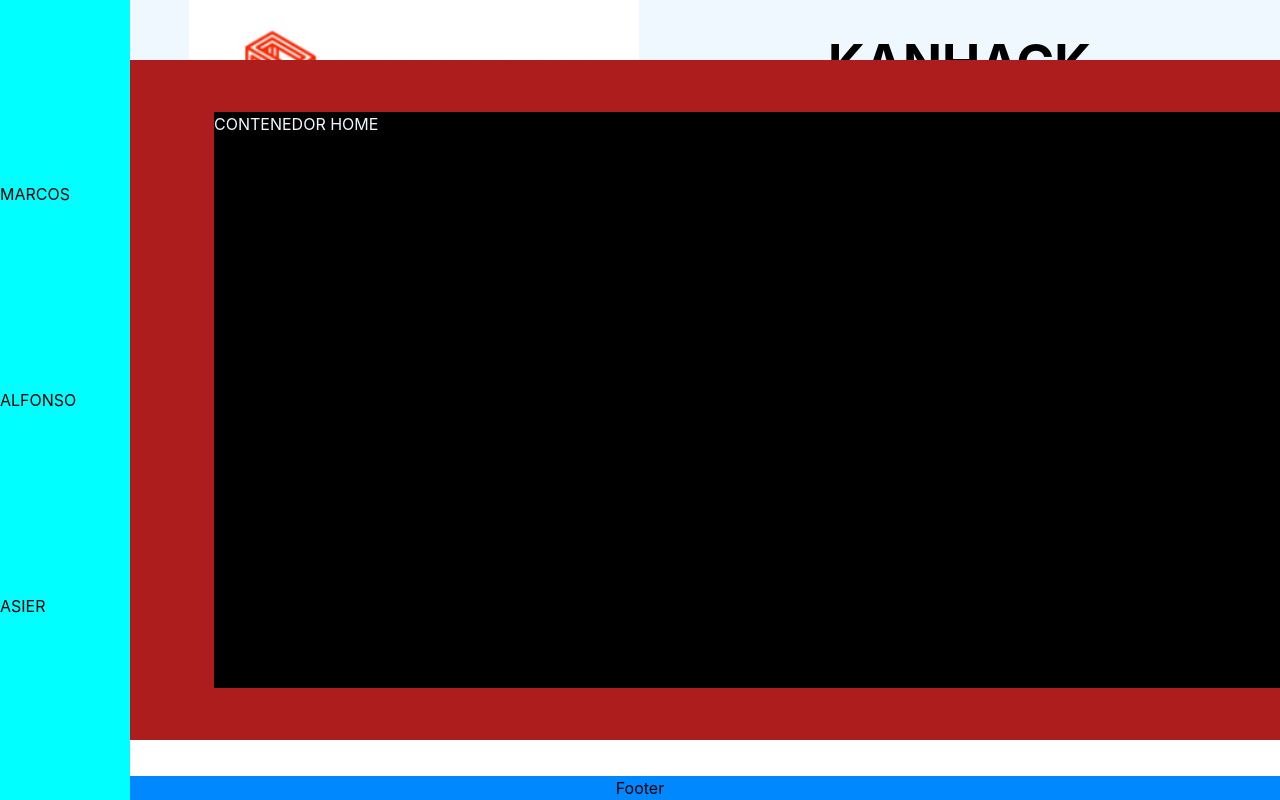
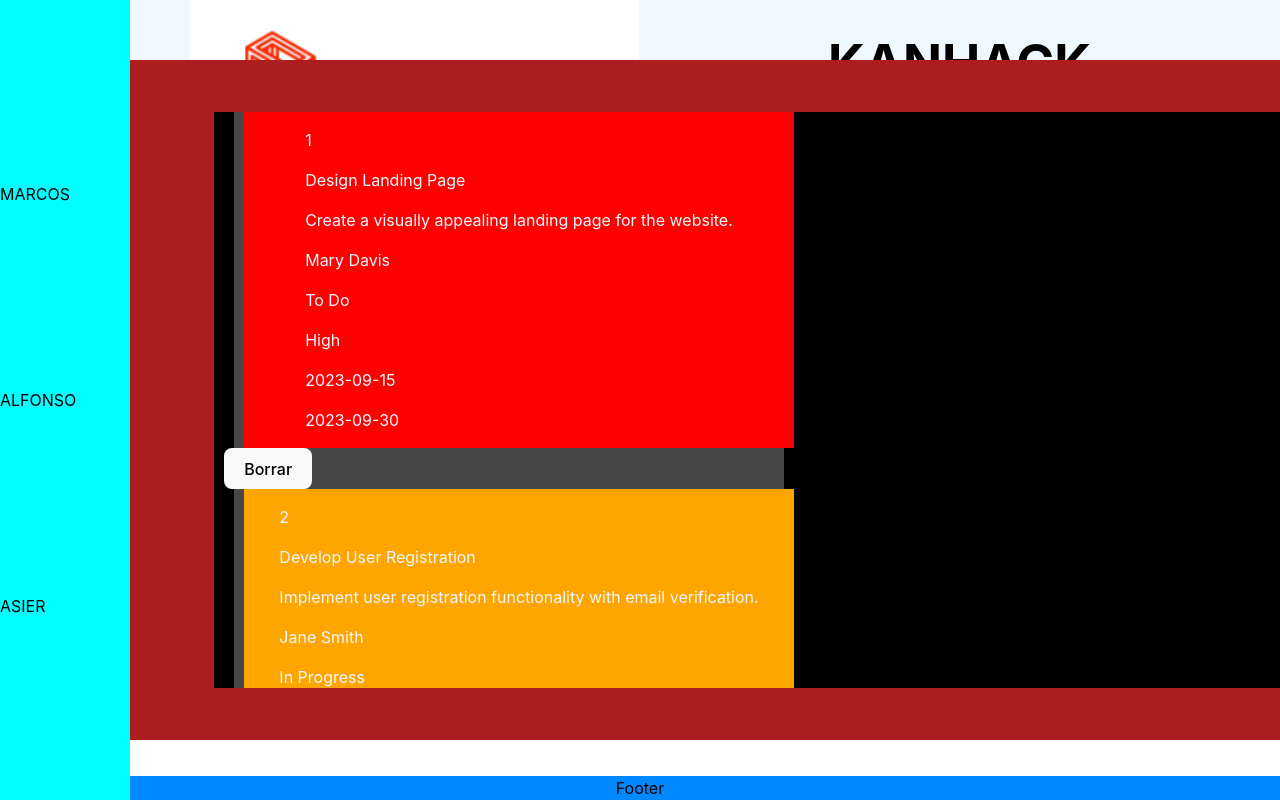
Before and after one commit to MDasier/KANHACK, a React (Vite) app: page / in a window 1280 px wide. Shown: the top 800 px of the page. Built offline with nearby package versions, Linux system fonts and the light colour scheme.

Commit message:
Day 2 Done

```diff
--- a/src/App.css
+++ b/src/App.css
@@ -51,4 +51,14 @@
   height: 90%;
   justify-content: center;
   align-items: center;
+  overflow: scroll;
 }
+.cards{
+  background-color: rgb(71, 71, 71);
+  width: 550px;
+
+  margin-left: 20px;
+  display: flex;
+  justify-content: center;
+  align-items: center;
+}
--- a/src/components/Home.jsx
+++ b/src/components/Home.jsx
@@ -1,8 +1,11 @@
+
+import List from './List.jsx'
+
+function Home() {
 
 
-function Home() {
   return (
-    <div id="home-main">CONTENEDOR HOME</div>
+    <List />
   )
 }
 
--- /dev/null
+++ b/src/components/List.jsx
@@ -0,0 +1,38 @@
+import toDoList from '../data/kanban.json'
+import React, {useState} from "react"
+import ListItem from './ListItem'
+
+function List() {
+  const [listaTodo , setlistaTodo ] = useState(toDoList)
+
+
+
+  const borrarToDo=(index)=>{
+    console.log(index)
+    const copiaLista = JSON.parse( JSON.stringify( listaTodo ) )
+
+    copiaLista.splice(index, 1)
+    setlistaTodo(copiaLista)
+  }
+
+  return (
+
+    <div id="home-main">
+      {listaTodo.map((eachItem,index) => {
+      return (
+        <div key={eachItem.id} >
+          <div className='cards'>
+
+            <div>
+              <ListItem eachItem={eachItem} />
+              <button onClick={() => borrarToDo(index)}>Borrar</button>
+            </div>
+
+          </div>
+        </div>
+        )})}
+    </div>
+    )
+  }
+
+export default List
--- /dev/null
+++ b/src/components/ListItem.jsx
@@ -0,0 +1,26 @@
+
+function ListItem(props) {
+    console.log(props)
+    const {id, title, description, assignee, status, priority, createdDate, dueDate} = props.eachItem
+  return (
+
+            <div key={id} >
+                    <div className='cards' style={{backgroundColor:status==="Done"?"green":status==="To Do"?"red":"orange"}}>
+                        <div>
+                            <p>{id}</p>
+                            <p>{title}</p>
+                            <p>{description}</p>
+                            <p>{assignee}</p>
+                            <p>{status}</p>
+                            <p>{priority}</p>
+                            <p>{createdDate}</p>
+                            <p>{dueDate}</p>
+                        </div>
+
+                    </div>
+            </div>
+
+  )
+}
+
+export default ListItem
--- /dev/null
+++ b/src/data/kanban.json
@@ -0,0 +1,52 @@
+[
+    {
+      "id": "1",
+      "title": "Design Landing Page",
+      "description": "Create a visually appealing landing page for the website.",
+      "assignee": "Mary Davis",
+      "status": "To Do",
+      "priority": "High",
+      "createdDate": "2023-09-15",
+      "dueDate": "2023-09-30"
+    },
+    {
+      "id": "2",
+      "title": "Develop User Registration",
+      "description": "Implement user registration functionality with email verification.",
+      "assignee": "Jane Smith",
+      "status": "In Progress",
+      "priority": "Medium",
+      "createdDate": "2023-09-16",
+      "dueDate": "2023-10-10"
+    },
+    {
+      "id": "3",
+      "title": "Bug Fix: Login Issue",
+      "description": "Investigate and fix the login problem reported by users.",
+      "assignee": "Mark Johnson",
+      "status": "In Progress",
+      "priority": "High",
+      "createdDate": "2023-09-17",
+      "dueDate": "2023-09-25"
+    },
+    {
+      "id": "4",
+      "title": "Release Version 1.0",
+      "description": "Prepare for the release of the first version of the application.",
+      "assignee": "Sarah Brown",
+      "status": "To Do",
+      "priority": "High",
+      "createdDate": "2023-09-18",
+      "dueDate": "2023-10-05"
+    },
+    {
+      "id": "5",
+      "title": "Update Documentation",
+      "description": "Update user documentation with the latest features and changes.",
+      "assignee": "David Wilson",
+      "status": "Done",
+      "priority": "Low",
+      "createdDate": "2023-09-19",
+      "dueDate": "2023-09-30"
+    }
+  ]
```
